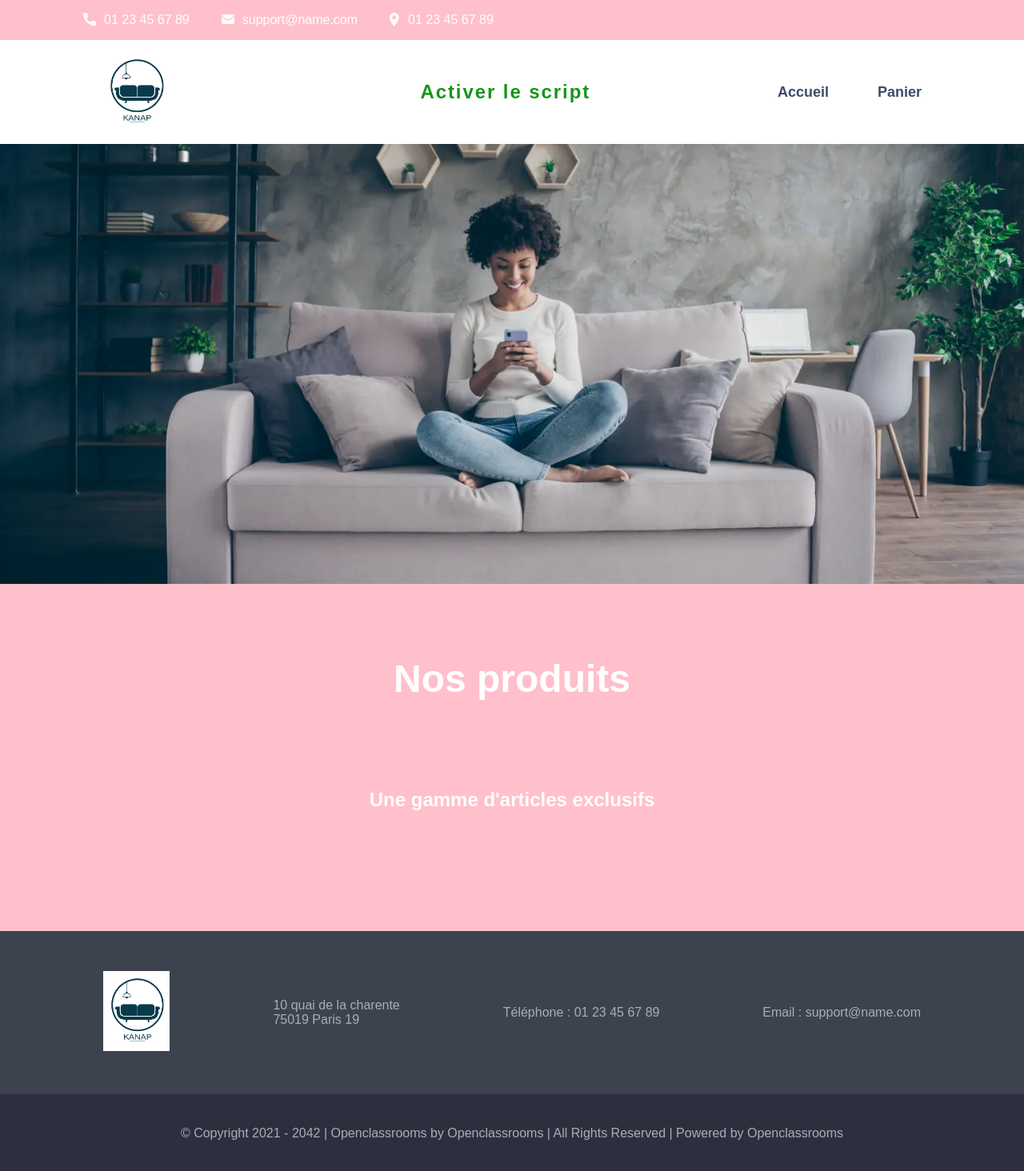
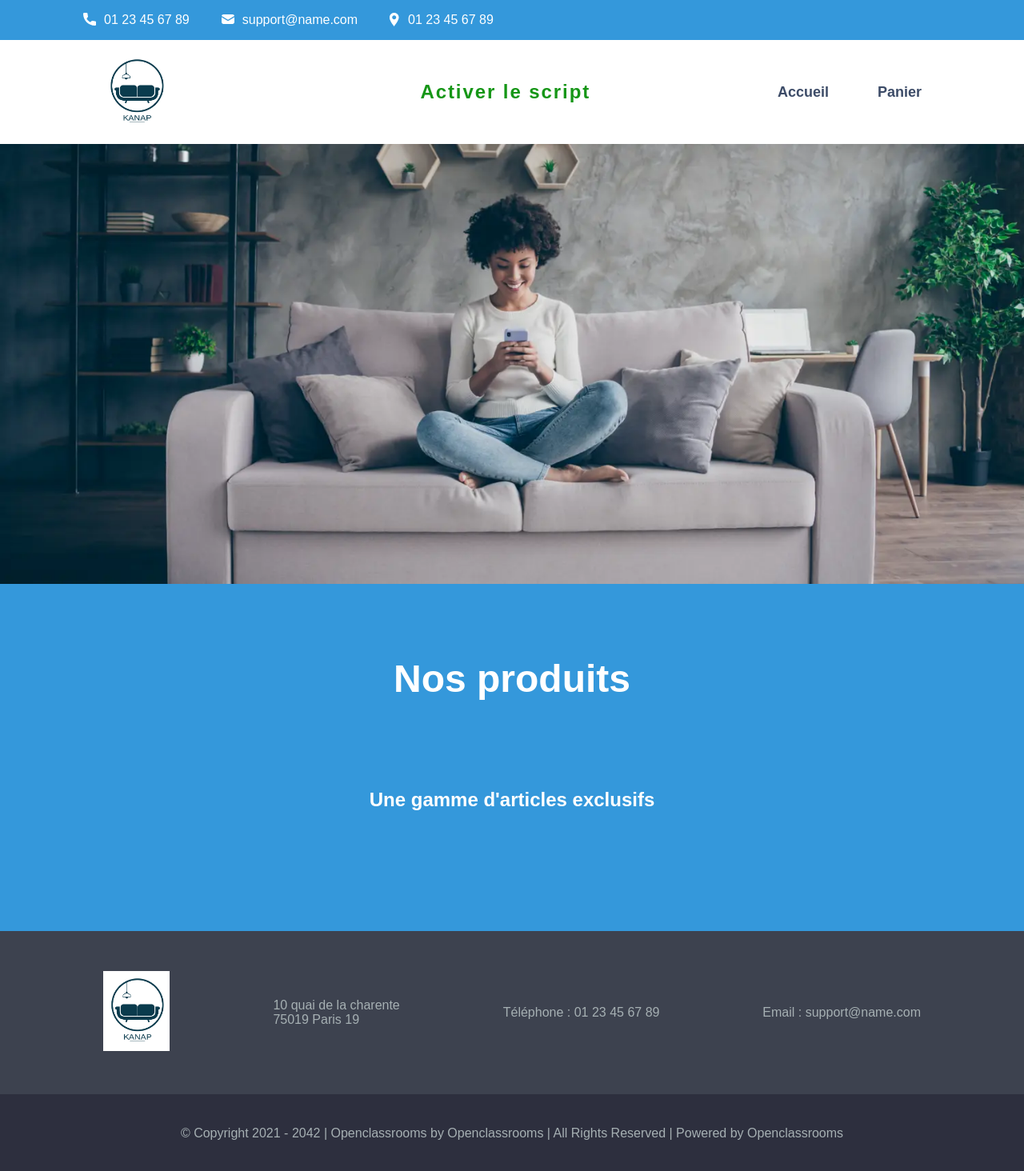
Before and after one commit to julienjamet/nexus, a React (Create React App) app in the folder frontend/: page /kanap in a window 1280 px wide. Shown: the whole page at 80% size. Built offline with nearby package versions, Linux system fonts and the light colour scheme.

Commit message:
test ci/cd 6

```diff
--- a/frontend/src/styles/index.css
+++ b/frontend/src/styles/index.css
@@ -47,7 +47,7 @@ h1 {
 
 .header {
   justify-content: flex-start;
-  background-color: pink;
+  background-color: #3498db;
   padding-left: 5%;
 }
 .header ul {
@@ -111,7 +111,7 @@ h1 {
   cursor: pointer;
 }
 .menu ul li:hover {
-  color: pink;
+  color: #3498db;
   letter-spacing: 1px;
 }
 
@@ -178,7 +178,7 @@ h1 {
 }
 
 main {
-  background-color: pink;
+  background-color: #3498db;
   margin-top: -5px;
 }
 main.home {
```
Also changed, not shown: 1 other file (tests, documents, lock files or other folders).
